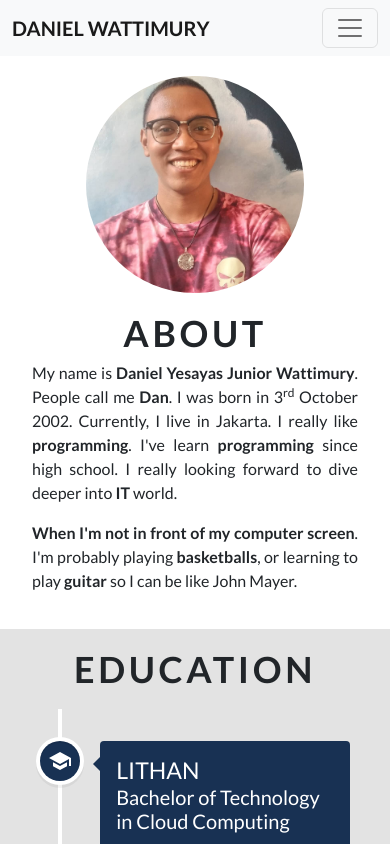
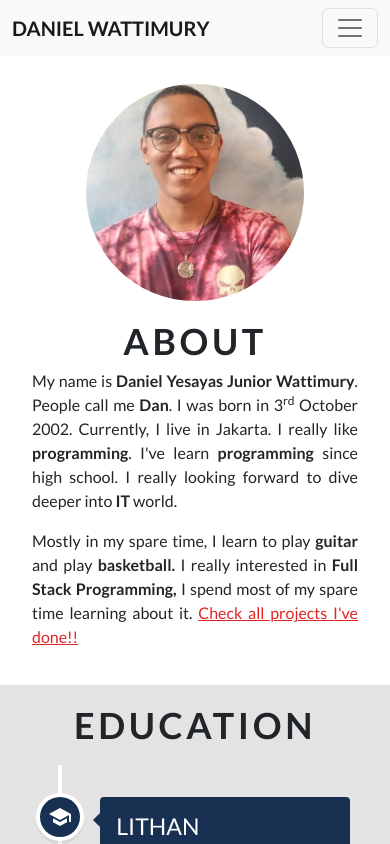
Before and after one commit to bar00ng/portfolio, a React (Create React App) app: page / in a window 390 px wide. Shown: the top 844 px of the page. Built offline with nearby package versions, Linux system fonts and the light colour scheme.

Commit message:
SmoothScroll, update About section, update navbar behavior

```diff
--- a/package.json
+++ b/package.json
@@ -21,6 +21,7 @@
     "react-bootstrap": "^2.5.0",
     "react-dom": "^18.2.0",
     "react-scripts": "5.0.1",
+    "react-scroll": "^1.8.9",
     "react-vertical-timeline-component": "^3.5.2",
     "web-vitals": "^2.1.0"
   },
--- a/src/components/About/About.jsx
+++ b/src/components/About/About.jsx
@@ -3,6 +3,7 @@ import Row from "react-bootstrap/Row";
 import Col from "react-bootstrap/Col";
 import Image from "react-bootstrap/Image";
 import profileImage from "./../../img/daniel.jpg";
+import { Link, animateScroll as scroll } from "react-scroll";
 import "./about.css";
 
 export default function About() {
@@ -11,13 +12,12 @@ export default function About() {
       <Container>
         {/* Stack the columns on mobile by making one full-width and the other half-width */}
         <Row>
-          <Col sm={12} md={4}>
+          <Col md={12} lg={4}>
             <Image src={profileImage} fluid="true" className="about__picture" />
           </Col>
-          <Col sm={12} md={8}>
+          <Col md={12} lg={8}>
             <div>
               <h1 className="about__title">ABOUT</h1>
-
               <p className="about__description">
                 My name is <b>Daniel Yesayas Junior Wattimury</b>. People call
                 me <b>Dan</b>. I was born in 3<sup className="z-10">rd</sup>{" "}
@@ -27,9 +27,20 @@ export default function About() {
                 world.
               </p>
               <p className="about__description">
-                <b>When I'm not in front of my computer screen</b>. I'm probably
-                playing <b>basketballs</b>, or learning to play <b>guitar</b> so
-                I can be like John Mayer.
+                Mostly in my spare time, I learn to play <b>guitar</b> and play
+                <b> basketball.</b> I really interested in{" "}
+                <b>Full Stack Programming,</b> I spend most of my spare time
+                learning about it.{" "}
+                <Link
+                  to="projects"
+                  spy={true}
+                  smooth={true}
+                  offset={-70}
+                  duration={500}
+                  className="about__projects"
+                >
+                  Check all projects I've done!!
+                </Link>
               </p>
             </div>
           </Col>
--- a/src/components/About/about.css
+++ b/src/components/About/about.css
@@ -1,5 +1,17 @@
+#about {
+  @apply mt-16 md:mt-10;
+}
+
 .about__description {
   text-align: justify;
+}
+
+.about__projects {
+  @apply underline text-red-600 cursor-pointer;
+}
+
+.about__projects:hover {
+  @apply underline text-red-900 cursor-pointer;
 }
 
 .about__title {
--- a/src/components/Topbar/Topbar.jsx
+++ b/src/components/Topbar/Topbar.jsx
@@ -1,11 +1,12 @@
 import Container from "react-bootstrap/Container";
+import { Link, animateScroll as scroll } from "react-scroll";
 import Nav from "react-bootstrap/Nav";
 import Navbar from "react-bootstrap/Navbar";
 import "./topbar.css";
 
 export default function Topbar() {
   return (
-    <Navbar bg="light" expand="lg">
+    <Navbar bg="light" expand="lg" fixed="top">
       <Container>
         <Navbar.Brand href="#about" className="topbar__brand">
           DANIEL WATTIMURY
@@ -13,11 +14,71 @@ export default function Topbar() {
         <Navbar.Toggle aria-controls="basic-navbar-nav" />
         <Navbar.Collapse id="basic-navbar-nav">
           <Nav className="me-auto">
-            <Nav.Link href="#about">About</Nav.Link>
-            <Nav.Link href="#educations">Educations</Nav.Link>
-            <Nav.Link href="#skills">Skills</Nav.Link>
-            <Nav.Link href="#languages">Languages</Nav.Link>
-            <Nav.Link href="#projects">Projects</Nav.Link>
+            <Nav.Link>
+              <Link
+                activeClass="active"
+                to="about"
+                spy={true}
+                smooth={true}
+                offset={-70}
+                duration={500}
+                className="topbar__links"
+              >
+                About
+              </Link>
+            </Nav.Link>
+            <Nav.Link>
+              <Link
+                activeClass="active"
+                to="educations"
+                spy={true}
+                smooth={true}
+                offset={-70}
+                duration={500}
+                className="topbar__links"
+              >
+                Education
+              </Link>
+            </Nav.Link>
+            <Nav.Link>
+              <Link
+                activeClass="active"
+                to="skills"
+                spy={true}
+                smooth={true}
+                offset={-70}
+                duration={500}
+                className="topbar__links"
+              >
+                Skills
+              </Link>
+            </Nav.Link>
+            <Nav.Link>
+              <Link
+                activeClass="active"
+                to="languages"
+                spy={true}
+                smooth={true}
+                offset={-70}
+                duration={500}
+                className="topbar__links"
+              >
+                Languages
+              </Link>
+            </Nav.Link>
+            <Nav.Link>
+              <Link
+                activeClass="active"
+                to="projects"
+                spy={true}
+                smooth={true}
+                offset={-70}
+                duration={500}
+                className="topbar__links"
+              >
+                Projects
+              </Link>
+            </Nav.Link>
           </Nav>
         </Navbar.Collapse>
       </Container>
--- a/src/components/Topbar/topbar.css
+++ b/src/components/Topbar/topbar.css
@@ -1,3 +1,15 @@
 .topbar__brand {
   @apply font-bold;
 }
+
+.topbar__links {
+  @apply no-underline text-black;
+}
+
+.topbar__links:hover {
+  @apply text-red-600;
+}
+
+.active {
+  @apply text-red-600;
+}
```
Also changed, not shown: 1 other file (tests, documents, lock files or other folders).
